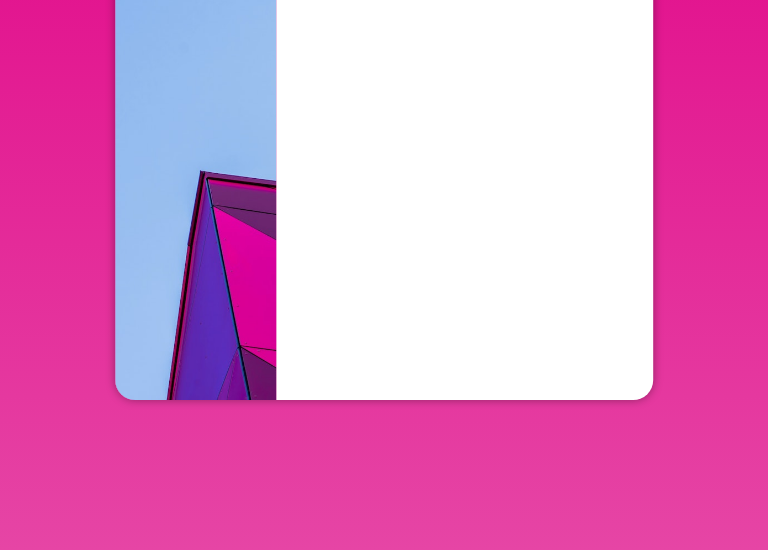
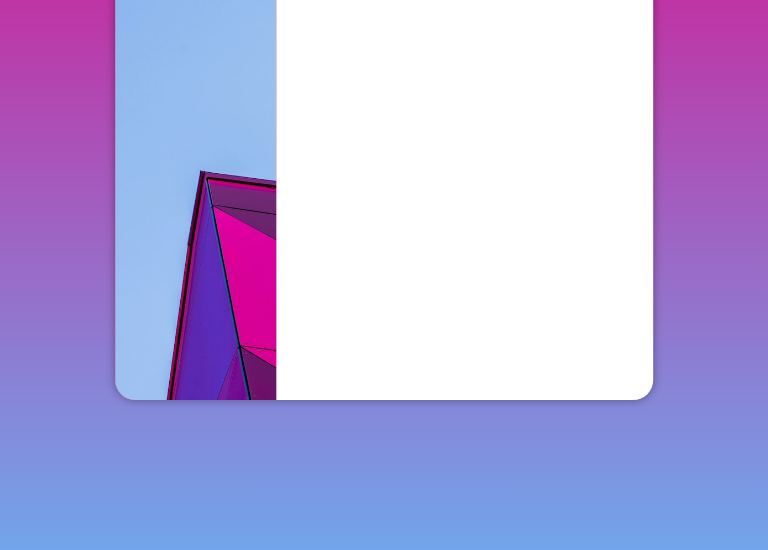
Before and after one commit to mikiLawand/projeto-login, a plain HTML site: page index.html in a window 768 px wide. Shown: the part 250-800 px from the top of the page. Drawn offline with Linux system fonts and the light colour scheme.

Commit message:
correção de cor

```diff
--- a/estilos/media-query.css
+++ b/estilos/media-query.css
@@ -6,7 +6,7 @@
 @media screen and (min-width: 768px) and (max-width: 992px) {
 
     body{
-        background-image: linear-gradient(to bottom, #E10186, #E645A5 );
+        background-image: linear-gradient(to bottom, #E10186, #72A5EB );
     }
 
     section#login{
```
